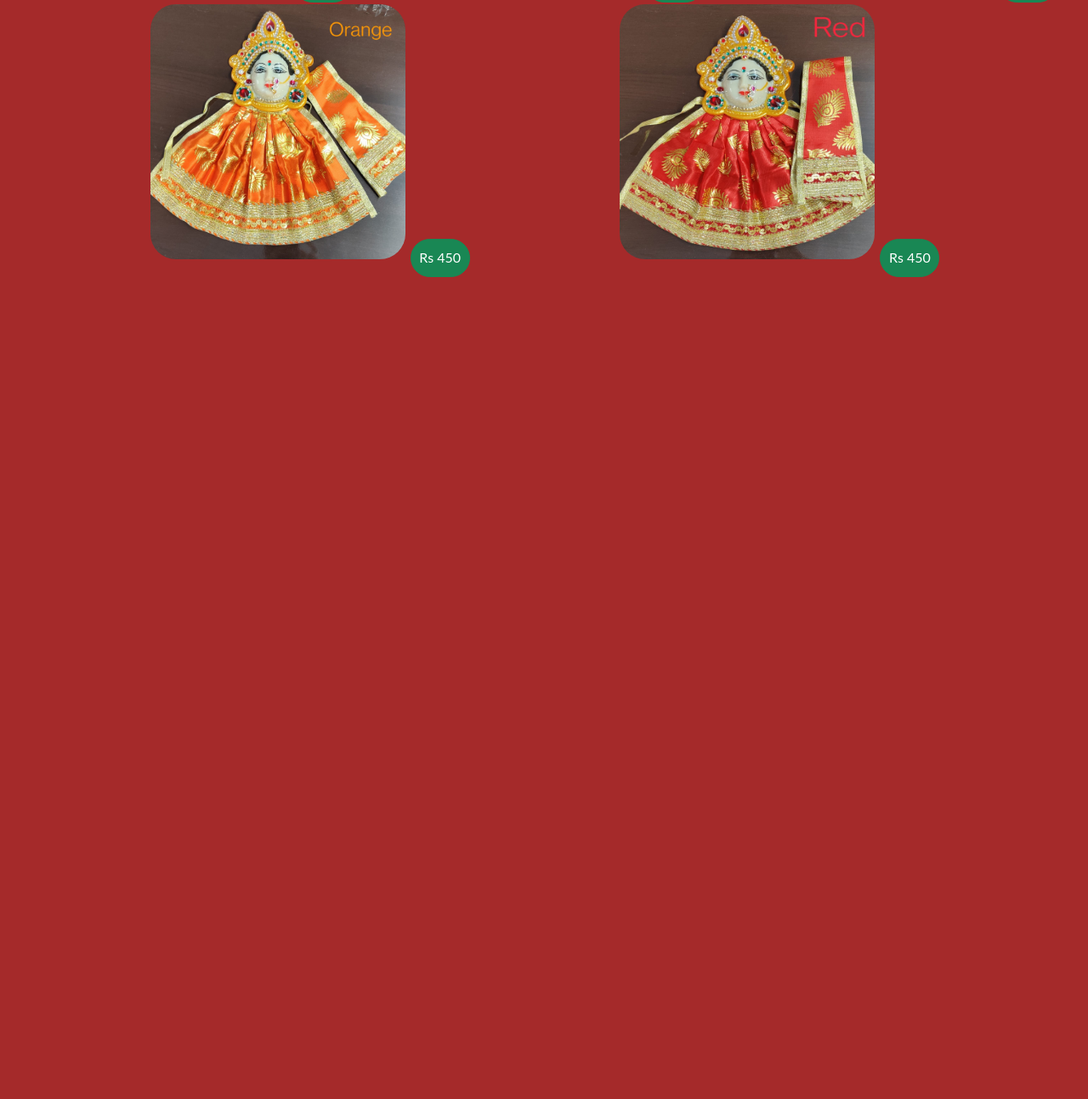
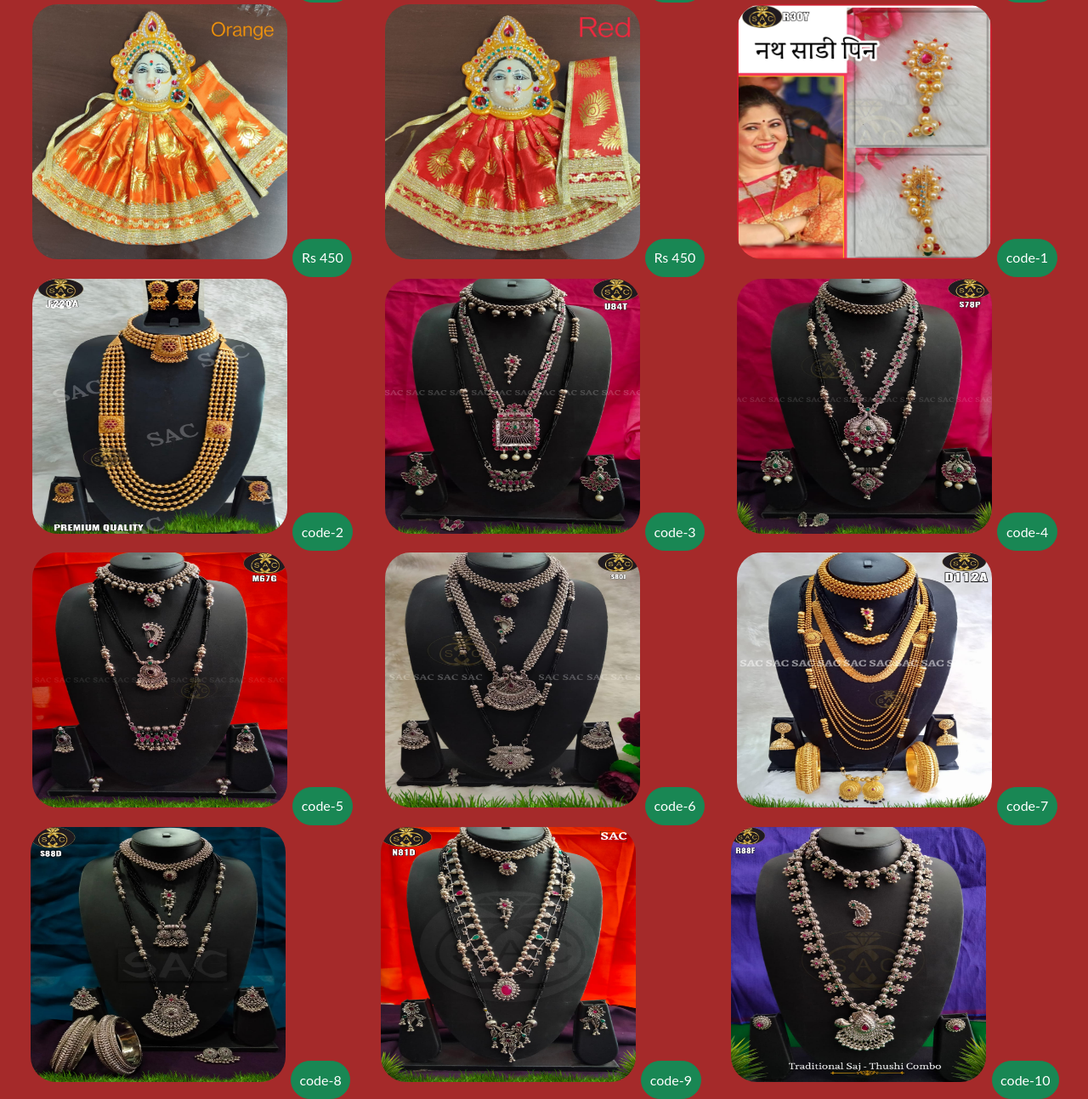
Before and after one commit to neenagrover12/buyonline, a plain HTML site: page saree.html in a window 1280 px wide. Shown: the part 6240-7533 px from the top of the page at 85% size. Before the commit the page ends 6566 px from the top, so only its background shows below. Drawn offline with nearby package versions, Linux system fonts and the light colour scheme; a web font is replaced by a local one.

Commit message:
29 hi
29 hi

```diff
--- a/saree.html
+++ b/saree.html
@@ -107,3 +107,33 @@
                                                             <div class="photo">
                                                               <img class="item" src="images5/SC86.jpg" height="300" width="300">
                                                               <button type="button" class="btn btn-success">Rs 450</button> </div>
+                                                              <div class="photo">
+                                                                <img class="item" src="images5/1.jpg" height="300" width="300">
+                                                                <button type="button" class="btn btn-success">code-1</button> </div>
+                                                                <div class="photo">
+                                                                  <img class="item" src="images5/2.jpg" height="300" width="300">
+                                                                  <button type="button" class="btn btn-success">code-2</button> </div>
+                                                                  <div class="photo">
+                                                                    <img class="item" src="images5/3.jpg" height="300" width="300">
+                                                                    <button type="button" class="btn btn-success">code-3</button> </div>
+                                                                    <div class="photo">
+                                                                      <img class="item" src="images5/4.jpg" height="300" width="300">
+                                                                      <button type="button" class="btn btn-success">code-4</button> </div>
+                                                                      <div class="photo">
+                                                                        <img class="item" src="images5/5.jpg" height="300" width="300">
+                                                                        <button type="button" class="btn btn-success">code-5</button> </div>
+                                                                        <div class="photo">
+                                                                          <img class="item" src="images5/6.jpg" height="300" width="300">
+                                                                          <button type="button" class="btn btn-success">code-6</button> </div>
+                                                                          <div class="photo">
+                                                                            <img class="item" src="images5/7.jpg" height="300" width="300">
+                                                                            <button type="button" class="btn btn-success">code-7</button> </div>
+                                                                            <div class="photo">
+                                                                              <img class="item" src="images5/8.jpg" height="300" width="300">
+                                                                              <button type="button" class="btn btn-success">code-8</button> </div>
+                                                                              <div class="photo">
+                                                                                <img class="item" src="images5/9.jpg" height="300" width="300">
+                                                                                <button type="button" class="btn btn-success">code-9</button> </div>
+                                                                                <div class="photo">
+                                                                                  <img class="item" src="images5/10.jpg" height="300" width="300">
+                                                                                  <button type="button" class="btn btn-success">code-10</button> </div>
```
Also changed, not shown: index.html (+13 -0 lines), images2/6.jpg (added), images2/7.jpg (added), images2/8.jpg (added), images2/9.jpg (added), images5/1.jpg (added), images5/10.jpg (added), images5/2.jpg (added), images5/3.jpg (added), images5/4.jpg (added), images5/5.jpg (added), images5/6.jpg (added), images5/7.jpg (added), images5/8.jpg (added), 1 more files.
